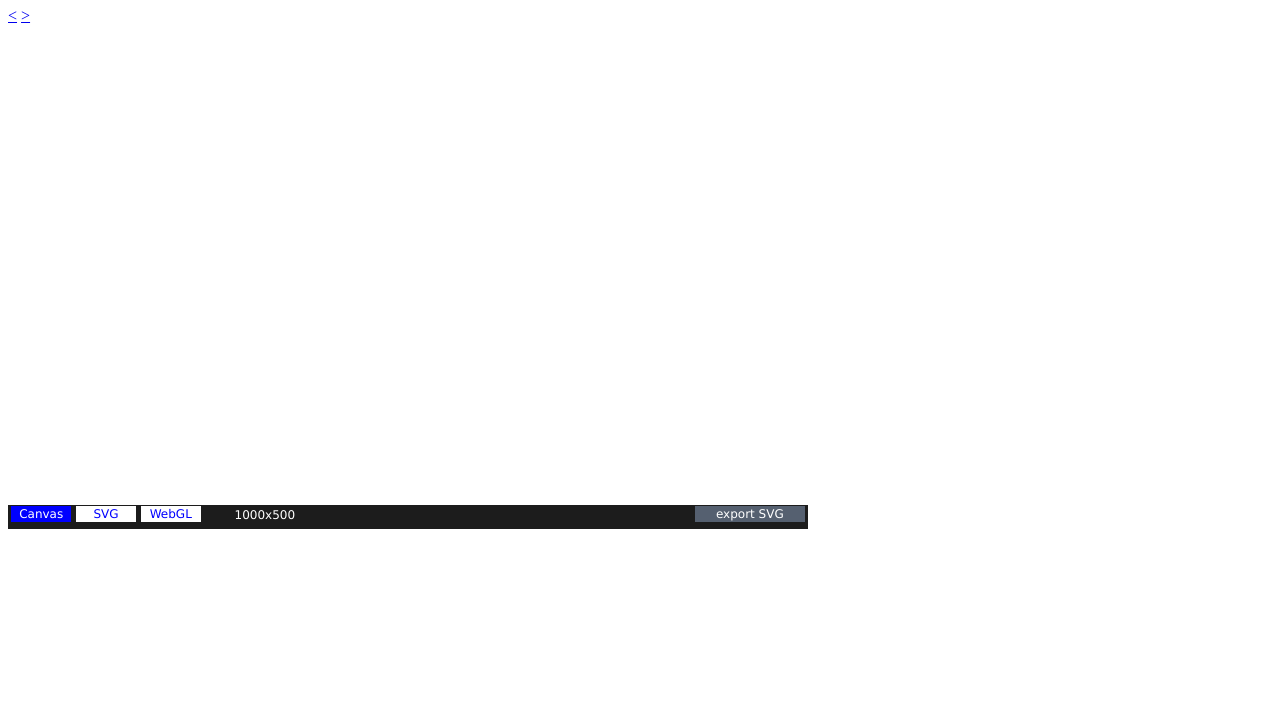
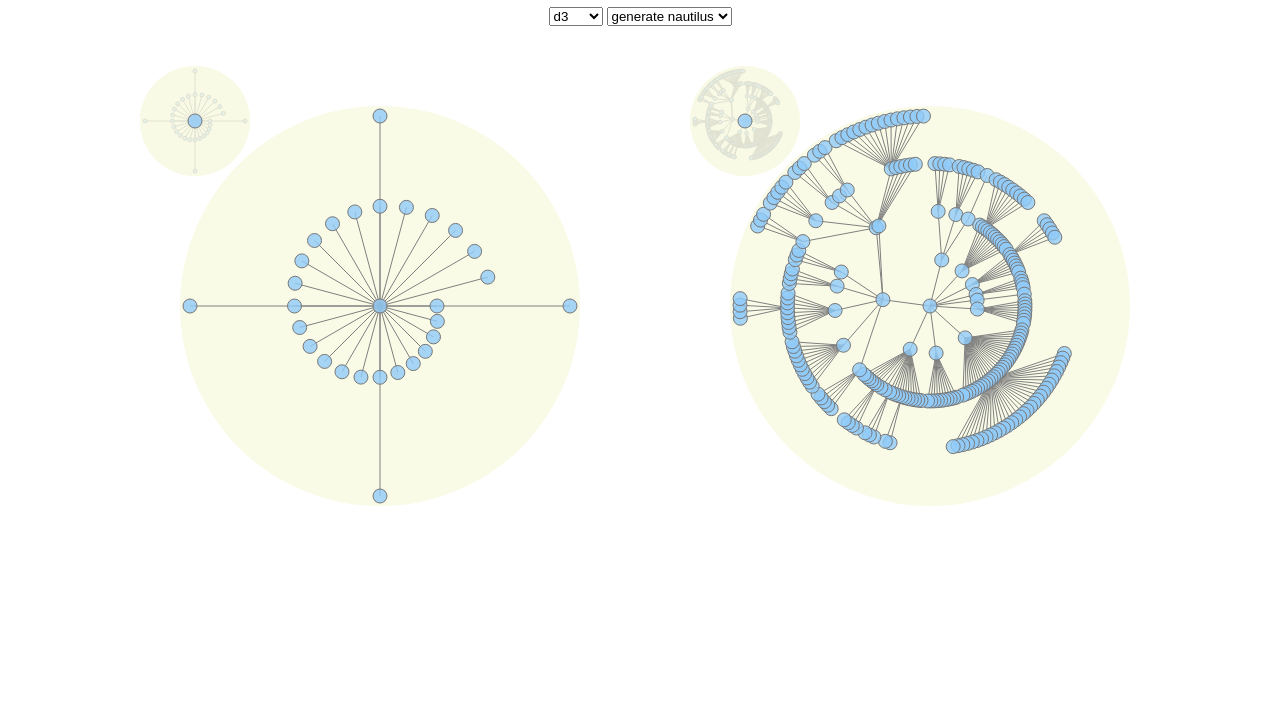
Before and after one commit to glouwa/ivis, a website: page index.html in a window 1280 px wide. Shown: the part 73-800 px from the top of the page. Drawn offline with nearby package versions, Linux system fonts and the light colour scheme; files whose address does not match are found by name.

Commit message:
renderer umschaltbar

```diff
--- /dev/null
+++ b/all.css
@@ -0,0 +1,7 @@
+body {
+    text-align: center;
+}
+
+#ivis-canvas-div {
+    margin-top: 40px;
+}
--- a/index.html
+++ b/index.html
@@ -8,24 +8,31 @@
 </head>
 
 <body>
-<h1>PLEXX.JS Example: d3</h1>
-<a href="./4.html">&lt;</a>
-<a href="./6.html">&gt;</a>
+    <h1>RadialTree vs HyperbolicTree</h1>
 
+    <select id="rendererSelect" onchange="setRenderer(this)">
+      <option value="D3">d3</option>
+      <option value="Plexx">plexx</option>
+    </select>
 
-<!--<svg class="plexx" id="map-austria" style="height:500; width:1000;"></svg>-->
-<div class="plexx" id="map-austria" style="height:30em; width:50em;"></div>
+    <select id="dataSourceSelect" onchange="setDataSource(this)">
+      <option value="generated">generate nautilus</option>
+      <option value="d3csv">load csv</option>
+      <option value="oneNode">one node</option>
+    </select>
 
-<nav id="map-austria-debug-panel"></nav>
+    <div class="plexx" id="ivis-canvas-div"></div>
+    <nav id="ivis-canvas-debug-panel"></nav>
 
-<script type="text/javascript" src="node_modules/plexx/framework/build/plexx.js"> </script>
-<script src="https://d3js.org/d3.v4.min.js"></script>
-<script type="text/javascript" src="js/init.js"></script>
-<script type="text/javascript" src="js/layouts.js"></script>
-<script type="text/javascript" src="js/loaders.js"></script>
-<!--<script type="text/javascript" src="js/ui-d3.js"></script>-->
-<script type="text/javascript" src="js/ui-plexx.js"></script>
+    <link rel="stylesheet" href="/all.css">
 
+    <script type="text/javascript" src="node_modules/plexx/framework/build/plexx.js"> </script>
+    <script src="https://d3js.org/d3.v4.min.js"></script>
+    <script type="text/javascript" src="js/init.js"></script>
+    <script type="text/javascript" src="js/layouts.js"></script>
+    <script type="text/javascript" src="js/loaders.js"></script>
+    <script type="text/javascript" src="js/ui-d3.js"></script>
+    <script type="text/javascript" src="js/ui-plexx.js"></script>
 
 </body>
 </html>
--- a/js/init.js
+++ b/js/init.js
@@ -17,6 +17,7 @@ function flat(n, f) {
     return r;
 }
 function init() {
+    initUi();
     var testZ = null;
     function HyperboicTree(args) {
         args.dataloader(d3h => {
@@ -74,4 +75,23 @@ function init() {
         layout: layoutRadial,
     });
 }
-window.onload = init;
+function setRenderer(e) {
+    console.log(e.value);
+    initUi = eval('init' + e.value);
+    UnitDisk = eval('UnitDisk' + e.value);
+    document.getElementById("ivis-canvas-div").innerText = '';
+    document.getElementById("ivis-canvas-debug-panel").innerText = '';
+    init();
+}
+function setDataSource(e) {
+    initUi = eval('init' + e.value);
+    UnitDisk = eval('UnitDisk' + e.value);
+    document.getElementById("ivis-canvas-div").innerText = '';
+    document.getElementById("ivis-canvas-debug-panel").innerText = '';
+    init();
+}
+window.onload = function () {
+    initUi = eval('init' + document.getElementById("rendererSelect").value);
+    UnitDisk = eval('UnitDisk' + document.getElementById("rendererSelect").value);
+    init();
+};
--- a/js/ui-d3.js
+++ b/js/ui-d3.js
@@ -1,5 +1,11 @@
-var svg = d3.select("#map-austria");
-function UnitDisk(args) {
+var svg = null;
+function initD3(args) {
+    svg = d3.select("#ivis-canvas-div")
+        .append('svg')
+        .attr("width", "1000")
+        .attr("height", "500");
+}
+function UnitDiskD3(args) {
     var plexxObj = svg.append('g')
         .attr("transform", "translate(" + args.pos + ")");
     var unitDiscBg = plexxObj.append('circle')
--- a/js/ui-plexx.js
+++ b/js/ui-plexx.js
@@ -17,11 +17,15 @@ function addMouseActHov(v) {
     });
     return v;
 }
-var myCanvas = new Plexx.DrawingArea({ width: "1000", height: "500", align: "xMidYMid", });
-var renderContext = new Plexx.RenderContext({ id: "map-austria" });
-var debugPanel = new Plexx.DebugHelper("map-austria-debug-panel", renderContext, myCanvas);
-myCanvas.run(renderContext);
-function UnitDisk(args) {
+var myCanvas = null;
+var renderContext = null;
+function initPlexx() {
+    myCanvas = new Plexx.DrawingArea({ width: "1000", height: "500", align: "xMidYMid", });
+    renderContext = new Plexx.RenderContext({ id: "ivis-canvas-div" });
+    var debugPanel = new Plexx.DebugHelper("ivis-canvas-debug-panel", renderContext, myCanvas);
+    myCanvas.run(renderContext);
+}
+function UnitDiskPlexx(args) {
     var plexxObj = new Plexx.Group({ translation: args.pos });
     var unitDiscBg = new Plexx.Circle({ radius: args.radius, position: [0, 0], colour: "#f9fbe7", });
     //unitDiscBg.on("mousedown", function (e) { console.log('mouseDown', e) });
```
Also changed, not shown: ts/init.ts (+30 -4 lines), ts/ui-d3.ts (+10 -2 lines), ts/ui-plexx.ts (+11 -5 lines).
